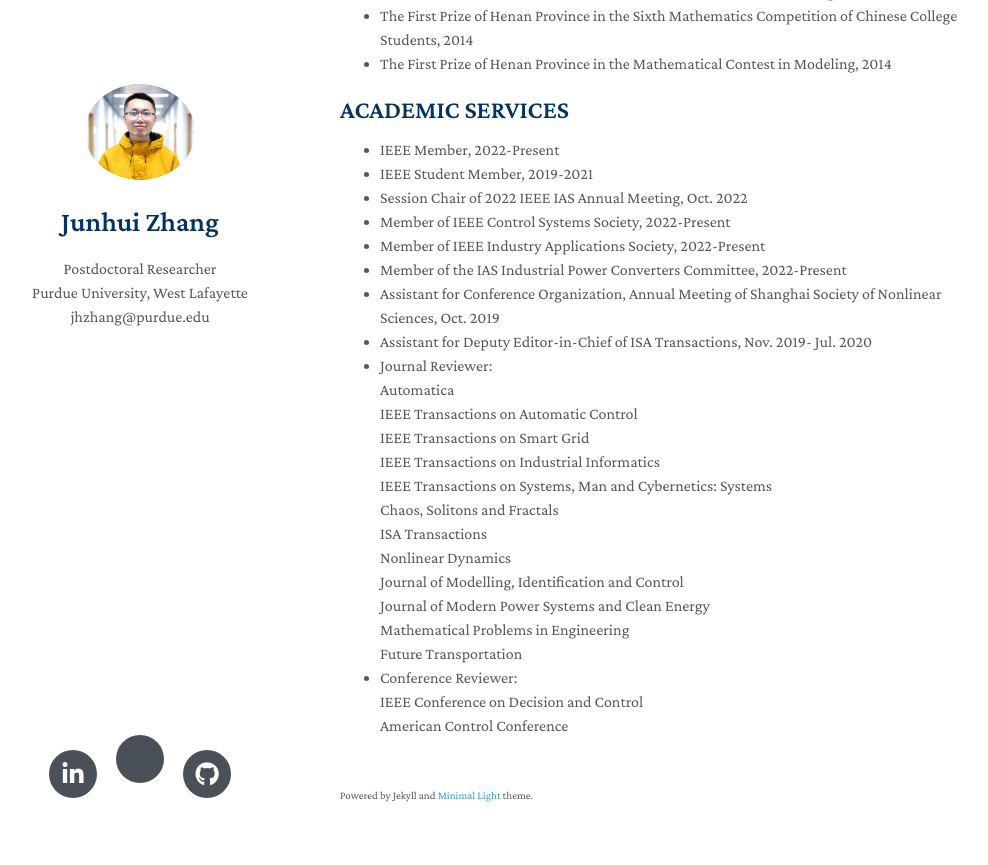
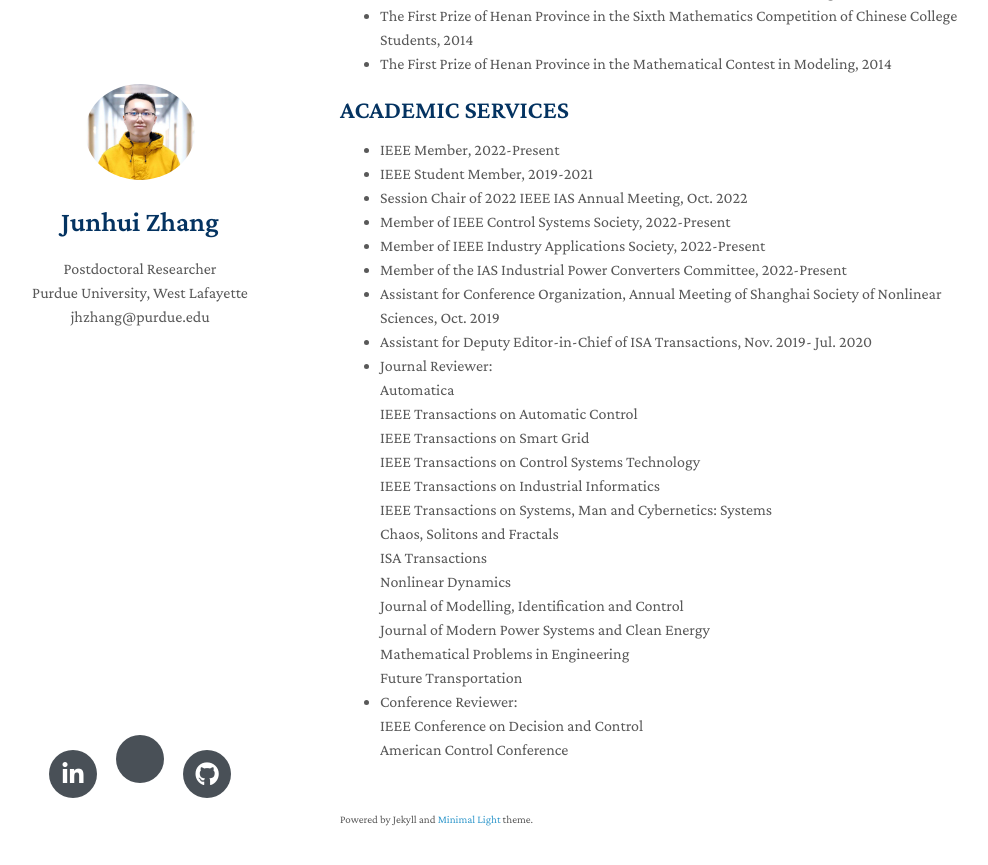
Before and after one commit to MrJUNHUIZHANG/Homepage, a Jekyll site: the page built from index.md, in a window 1280 px wide and 900 px high, scrolled down 2049 px. Shown: the top 865 px of the window, without its empty margins (130-1118 px from the left). Built offline with Jekyll 4.4.1, drawn with Linux system fonts in a browser that asks for light colours; nearby versions of some CDN libraries; a style sheet for code colours, icons or effects is not loaded; our own code applies the rules of GitHub Pages for plain Markdown files.

Commit message:
Update index.md

```diff
--- a/index.md
+++ b/index.md
@@ -126,6 +126,8 @@ My research interests are  **the interplay between control, optimization and mac
   <br>
   IEEE Transactions on Smart Grid
   <br>
+  IEEE Transactions on Control Systems Technology
+  <br>
   IEEE Transactions on Industrial Informatics
   <br>
   IEEE Transactions on Systems, Man and Cybernetics: Systems
```
